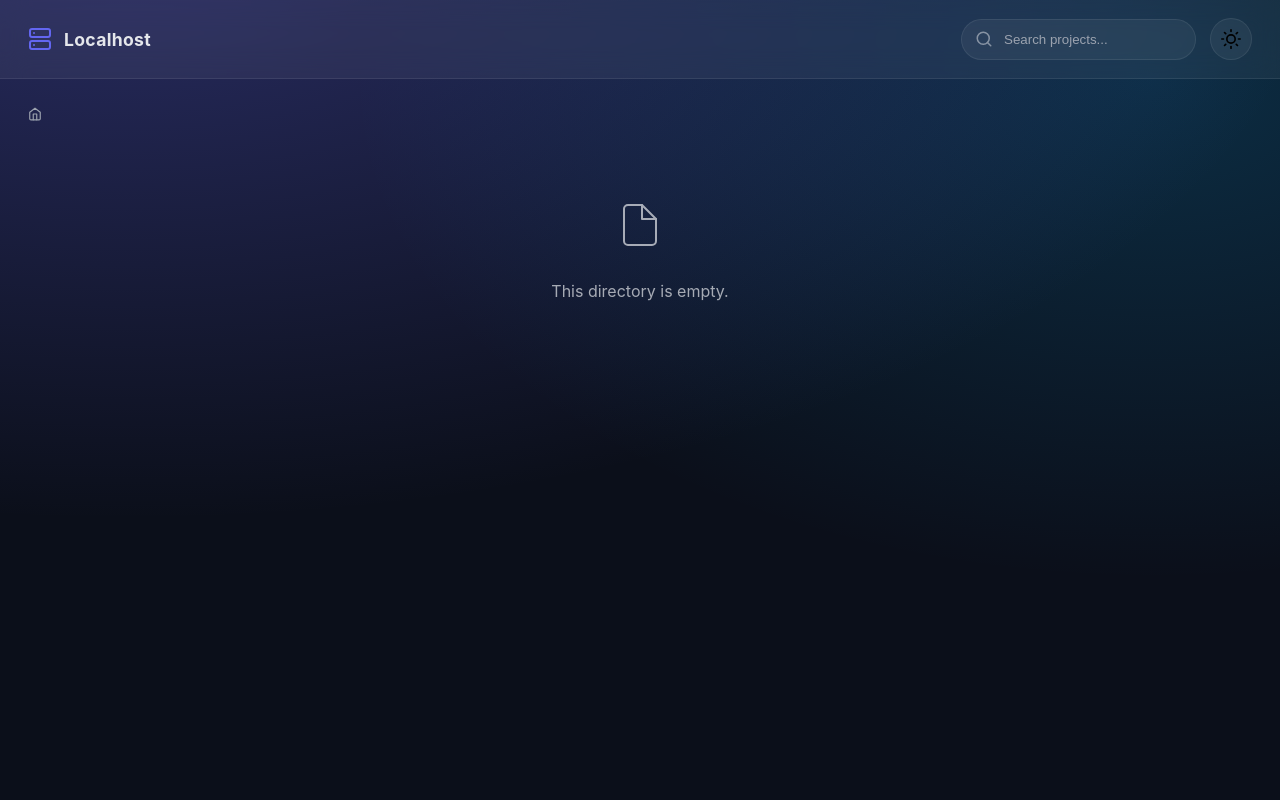
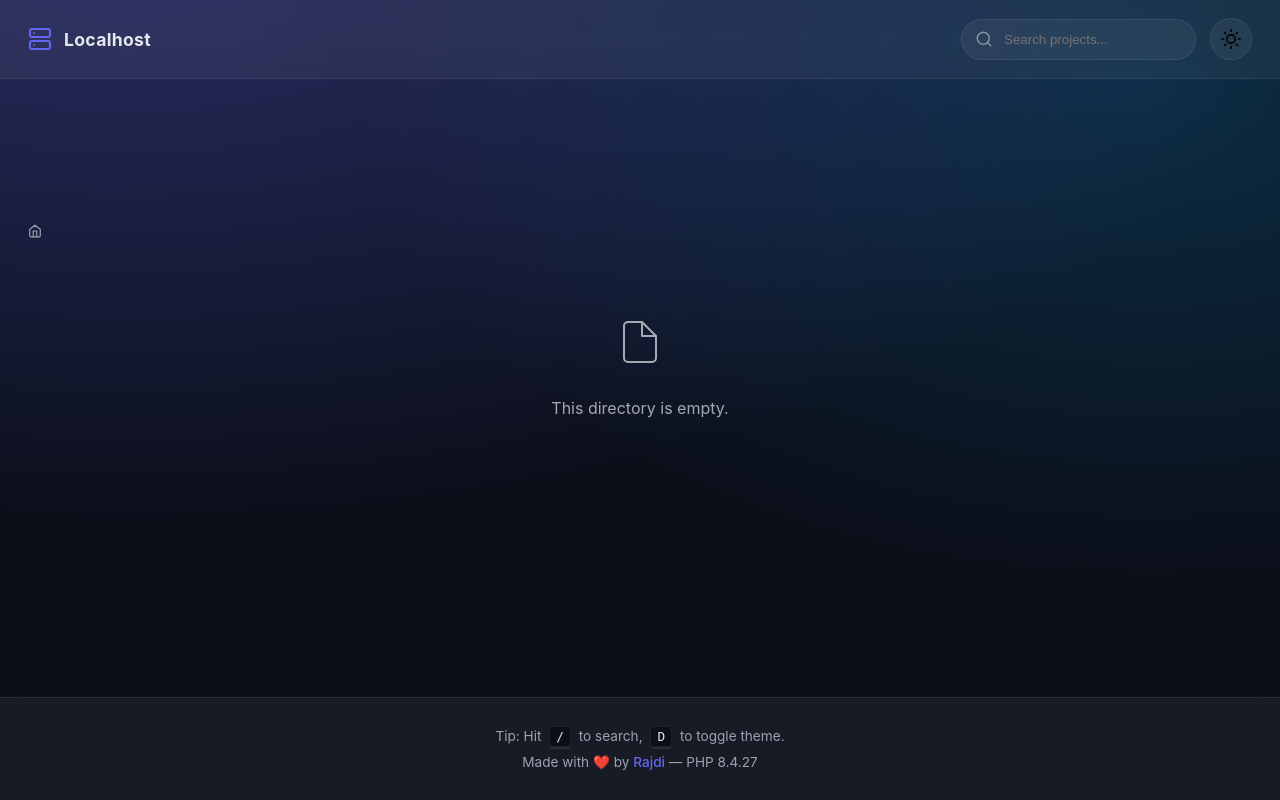
Before and after one commit to Rajdi16/index, a PHP site: page / in a window 1280 px wide. Run offline with PHP 8.4, Linux system fonts and the light colour scheme.

Commit message:
Update index.php

```diff
--- a/index.php
+++ b/index.php
@@ -33,7 +33,6 @@ if ($request_dir !== '' && (file_exists($real_target . '/index.php') || file_exi
 */
 
 // Calculate folder size
-// NOTE: This can be slow on large folders.
 function getDirectorySize($path)
 {
   $bytestotal = 0;
@@ -61,10 +60,8 @@ function formatSize($bytes)
 }
 
 // ICON SYSTEM
-// Add new file extensions or change colors here.
 function getFileIcon($ext)
 {
-  // 1. Define Colors for specific extensions
   $colors = [
     'php' => '#777bb3',
     'html' => '#e34c26',
@@ -76,20 +73,16 @@ function getFileIcon($ext)
     'img' => '#d63384'
   ];
 
-  // 2. Default "Code" Icon (used if no specific match found below)
   $svg = '<svg xmlns="http://www.w3.org/2000/svg" width="20" height="20" viewBox="0 0 24 24" fill="none" stroke="currentColor" stroke-width="2" stroke-linecap="round" stroke-linejoin="round"><path d="M14.5 2H6a2 2 0 0 0-2 2v16a2 2 0 0 0 2 2h12a2 2 0 0 0 2-2V7.5L14.5 2z"/><polyline points="14 2 14 8 20 8"/></svg>';
 
-  // 3. Image Icon Logic
   if (in_array($ext, ['jpg', 'jpeg', 'png', 'gif', 'svg', 'webp'])) {
     return ['color' => '#d63384', 'svg' => '<svg xmlns="http://www.w3.org/2000/svg" width="20" height="20" viewBox="0 0 24 24" fill="none" stroke="currentColor" stroke-width="2" stroke-linecap="round" stroke-linejoin="round"><rect x="3" y="3" width="18" height="18" rx="2" ry="2"/><circle cx="8.5" cy="8.5" r="1.5"/><polyline points="21 15 16 10 5 21"/></svg>'];
   }
 
-  // 4. Archive/Zip Icon Logic
   if (in_array($ext, ['zip', 'rar', '7z', 'tar', 'gz'])) {
     return ['color' => '#db2777', 'svg' => '<svg xmlns="http://www.w3.org/2000/svg" width="20" height="20" viewBox="0 0 24 24" fill="none" stroke="currentColor" stroke-width="2" stroke-linecap="round" stroke-linejoin="round"><path d="M21 16V8a2 2 0 0 0-1-1.73l-7-4a2 2 0 0 0-2 0l-7 4A2 2 0 0 0 3 8v8a2 2 0 0 0 1 1.73l7 4a2 2 0 0 0 2 0l7-4A2 2 0 0 0 21 16z"/><polyline points="3.27 6.96 12 12.01 20.73 6.96"/><line x1="12" y1="22.08" x2="12" y2="12"/></svg>'];
   }
 
-  // 5. Code Icon Logic (Uses colors array)
   if (in_array($ext, ['php', 'html', 'css', 'js', 'py', 'json', 'sql'])) {
     $c = isset($colors[$ext]) ? $colors[$ext] : '#64748b';
     return ['color' => $c, 'svg' => '<svg xmlns="http://www.w3.org/2000/svg" width="20" height="20" viewBox="0 0 24 24" fill="none" stroke="currentColor" stroke-width="2" stroke-linecap="round" stroke-linejoin="round"><polyline points="16 18 22 12 16 6"/><polyline points="8 6 2 12 8 18"/></svg>'];
@@ -107,20 +100,16 @@ $items = scandir($real_target);
 $folders = [];
 $files = [];
 
-// FILES TO HIDE: Add filenames or folders here to hide them from the dashboard
 $ignored = ['.', '..', 'dashboard', 'webalizer', 'xampp', 'img', 'favicon.ico', '.git', '.vscode', '.idea', 'node_modules'];
 
 foreach ($items as $item) {
-  // Skip ignored files
   if (in_array($item, $ignored)) continue;
-  // Don't show this script itself
   if ($request_dir == '' && $item == basename(__FILE__)) continue;
 
   $path = $real_target . '/' . $item;
   $relative_path = $request_dir ? $request_dir . '/' . $item : $item;
 
   if (is_dir($path)) {
-    // Add to Folder List
     $folders[] = [
       'name' => $item,
       'path' => '?dir=' . urlencode($relative_path),
@@ -128,7 +117,6 @@ foreach ($items as $item) {
       'size' => formatSize(getDirectorySize($path))
     ];
   } else {
-    // Add to File List
     $ext = pathinfo($path, PATHINFO_EXTENSION);
     $iconData = getFileIcon(strtolower($ext));
     $files[] = [
@@ -152,33 +140,27 @@ foreach ($items as $item) {
   <title>Dev Dashboard</title>
   <style>
     /* ========================================
-        CSS VARIABLES (THEME CONFIG)
-        Change colors here for Dark/Light modes
-        ========================================
-        */
+       CSS VARIABLES (THEME CONFIG)
+       ======================================== */
     :root {
       --radius: 16px;
-      /* Card rounded corners */
       --blur: 14px;
-      /* Glass effect intensity */
       --transition: 0.25s ease;
       --font: 'Inter', system-ui, -apple-system, BlinkMacSystemFont, sans-serif;
     }
 
-    /* --- DARK MODE COLORS --- */
+    /* DARK MODE */
     body[data-theme="dark"] {
       --bg: #0b0f1a;
       --bg-soft: rgba(255, 255, 255, 0.05);
-      /* Card background */
       --border: rgba(255, 255, 255, 0.08);
       --text: #e5e7eb;
       --text-muted: #9ca3af;
       --accent: #6366f1;
-      /* Main Blue/Purple color */
       --accent-glow: rgba(99, 102, 241, 0.35);
     }
 
-    /* --- LIGHT MODE COLORS --- */
+    /* LIGHT MODE */
     body[data-theme="light"] {
       --bg: #f5f7fb;
       --bg-soft: rgba(255, 255, 255, 0.7);
@@ -189,10 +171,6 @@ foreach ($items as $item) {
       --accent-glow: rgba(79, 70, 229, 0.25);
     }
 
-    /* ========================================
-        BASE STYLES
-        ========================================
-        */
     * {
       box-sizing: border-box;
     }
@@ -200,18 +178,17 @@ foreach ($items as $item) {
     body {
       margin: 0;
       font-family: var(--font);
-      /* Background Mesh Gradient */
       background: radial-gradient(1200px 600px at 10% -10%, var(--accent-glow), transparent),
         radial-gradient(800px 500px at 90% 10%, rgba(14, 165, 233, 0.2), transparent),
         var(--bg);
       color: var(--text);
       min-height: 100vh;
+      /* Flex column ensures footer stays at bottom */
+      display: flex;
+      flex-direction: column;
     }
 
-    /* ========================================
-        NAVBAR & HEADER
-        ========================================
-        */
+    /* NAVBAR */
     .navbar {
       position: sticky;
       top: 0;
@@ -221,7 +198,6 @@ foreach ($items as $item) {
       align-items: center;
       padding: 18px 28px;
       backdrop-filter: blur(var(--blur));
-      /* Glass effect */
       background: var(--bg-soft);
       border-bottom: 1px solid var(--border);
     }
@@ -239,7 +215,7 @@ foreach ($items as $item) {
       color: var(--accent);
     }
 
-    /* SEARCH BAR */
+    /* SEARCH */
     .search-container {
       position: relative;
       margin-right: 14px;
@@ -263,16 +239,12 @@ foreach ($items as $item) {
       transition: var(--transition);
     }
 
-    .search-input::placeholder {
-      color: var(--text-muted);
-    }
-
     .search-input:focus {
       border-color: var(--accent);
       box-shadow: 0 0 0 3px var(--accent-glow);
     }
 
-    /* THEME TOGGLE BUTTON */
+    /* THEME TOGGLE */
     .theme-btn {
       background: var(--bg-soft);
       border: 1px solid var(--border);
@@ -294,18 +266,15 @@ foreach ($items as $item) {
       display: none;
     }
 
-    /* ========================================
-        MAIN LAYOUT & GRID
-        ========================================
-        */
+    /* LAYOUT */
     .container {
       max-width: 1300px;
-      /* Max width of the dashboard */
       margin: auto;
       padding: 28px;
+      width: 100%;
     }
 
-    /* Breadcrumbs (Navigation links like Root > Folder > Subfolder) */
+    /* BREADCRUMBS */
     .breadcrumbs {
       display: flex;
       align-items: center;
@@ -343,18 +312,13 @@ foreach ($items as $item) {
       color: var(--text-muted);
     }
 
-    /* GRID SYSTEM: Controls how many cards appear per row */
     .grid {
       display: grid;
-      /* Auto-fill: Fit as many 260px cards as possible */
       grid-template-columns: repeat(auto-fill, minmax(260px, 1fr));
       gap: 18px;
     }
 
-    /* ========================================
-        CARD STYLING
-        ========================================
-        */
+    /* CARDS */
     .card {
       display: flex;
       align-items: center;
@@ -409,7 +373,6 @@ foreach ($items as $item) {
       color: var(--text-muted);
     }
 
-    /* EMPTY STATE */
     .empty-state {
       margin-top: 80px;
       text-align: center;
@@ -418,6 +381,44 @@ foreach ($items as $item) {
 
     .empty-state svg {
       margin-bottom: 12px;
+    }
+
+    /* FOOTER & KEYBOARD HINTS */
+    footer {
+      margin-top: auto;
+      /* Pushes footer to bottom */
+      padding: 30px 20px;
+      text-align: center;
+      border-top: 1px solid var(--border);
+      color: var(--text-muted);
+      font-size: 0.85rem;
+      display: flex;
+      flex-direction: column;
+      gap: 10px;
+      background: var(--bg-soft);
+      backdrop-filter: blur(var(--blur));
+    }
+
+    footer a {
+      color: var(--accent);
+      text-decoration: none;
+      font-weight: 500;
+    }
+
+    footer a:hover {
+      text-decoration: underline;
+    }
+
+    .kbd {
+      background: var(--bg);
+      border: 1px solid var(--border);
+      border-radius: 4px;
+      padding: 2px 6px;
+      font-family: monospace;
+      font-size: 0.8rem;
+      box-shadow: 0 2px 0 var(--border);
+      margin: 0 4px;
+      color: var(--text);
     }
   </style>
 
@@ -547,6 +548,11 @@ foreach ($items as $item) {
 
   </div>
 
+  <footer>
+    <div>Tip: Hit <span class="kbd">/</span> to search, <span class="kbd">D</span> to toggle theme.</div>
+    <div>Made with ❤️ by <a href="https://github.com/Rajdi16" target="_blank">Rajdi</a> — PHP <?php echo PHP_VERSION; ?></div>
+  </footer>
+
   <script>
     const themeBtn = document.getElementById('themeBtn');
     const body = document.body;
@@ -554,8 +560,8 @@ foreach ($items as $item) {
     const sunIcon = document.getElementById('sunIcon');
 
     /* ----------------------------
-    THEME MANAGEMENT LOGIC
-    ----------------------------
+       THEME MANAGEMENT LOGIC
+       ----------------------------
     */
     const currentTheme = localStorage.getItem('theme') || 'dark'; // Default to dark
     setTheme(currentTheme);
@@ -580,8 +586,8 @@ foreach ($items as $item) {
     });
 
     /* ----------------------------
-    LIVE SEARCH LOGIC
-    ----------------------------
+       LIVE SEARCH LOGIC
+       ----------------------------
     */
     document.getElementById('search').addEventListener('input', (e) => {
       const term = e.target.value.toLowerCase();
@@ -607,6 +613,27 @@ foreach ($items as $item) {
         title.style.display = visibleItems > 0 ? 'block' : 'none';
       });
     });
+
+    /* ----------------------------
+       KEYBOARD SHORTCUTS
+       ----------------------------
+    */
+    document.addEventListener('keydown', (e) => {
+      // 1. If typing in search, ignore 'D', but allow ESC to blur
+      if (document.activeElement === document.getElementById('search')) {
+        if (e.key === 'Escape') document.getElementById('search').blur();
+        return;
+      }
+      // 2. Hotkey: "/" to Search
+      if (e.key === '/') {
+        e.preventDefault();
+        document.getElementById('search').focus();
+      }
+      // 3. Hotkey: "d" to Toggle Theme
+      if (e.key.toLowerCase() === 'd') {
+        themeBtn.click();
+      }
+    });
   </script>
 </body>
 
```
